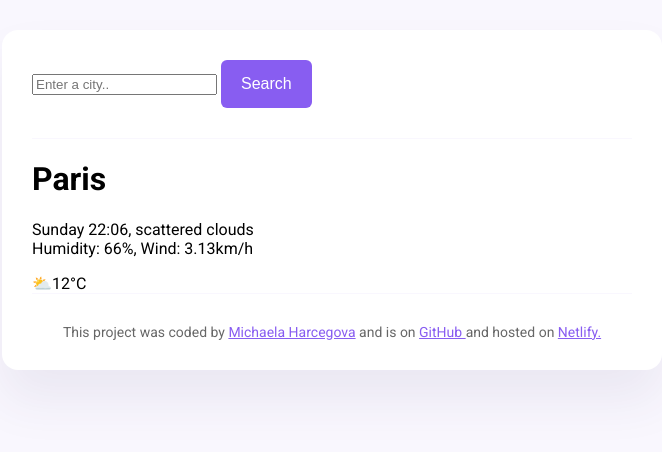
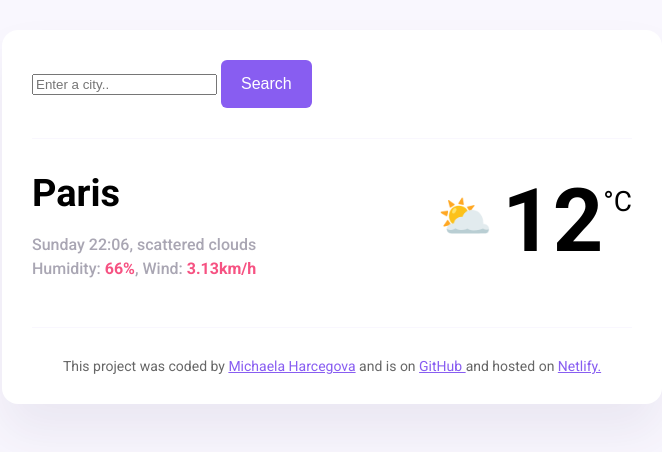
Before and after one commit to mikih484/Weather-application, a plain HTML site: page index.html in a window 1280 px wide. Shown: the whole page, without its empty margins (308-970 px from the left). Drawn offline with Linux system fonts and the light colour scheme.

Commit message:
Added CSS and classes to the main section

```diff
--- a/index.html
+++ b/index.html
@@ -26,15 +26,21 @@
         </form>
       </header>
       <main>
-        <div>
-          <h1>Paris</h1>
-          <p>
-            Sunday 22:06, scattered clouds
-            <br />
-            Humidity: 66%, Wind: 3.13km/h
-          </p>
+        <div class="weather-app-data">
+          <div>
+            <h1 class="weather-app-city">Paris</h1>
+            <p class="weather-app-details">
+              Sunday 22:06, scattered clouds
+              <br />
+              Humidity: <strong>66%</strong>, Wind: <strong>3.13km/h </strong>
+            </p>
+          </div>
+          <div class="weather-app-temperature-container">
+            <div class="weather-app-icon">⛅️</div>
+            <div class="weather-app-value">12</div>
+            <div class="weather-app-unit">°C</div>
+          </div>
         </div>
-        <div>⛅️12°C</div>
       </main>
       <footer>
         This project was coded by
--- a/src/style.css
+++ b/src/style.css
@@ -6,6 +6,7 @@ body {
 a {
   color: #885df1;
 }
+
 .container {
   background: white;
   max-width: 600px;
@@ -28,6 +29,7 @@ header {
   font-size: 16px;
   padding: 20px;
 }
+
 .search-form-button {
   background: #885df1;
   padding: 15px 20px;
@@ -37,6 +39,50 @@ header {
   color: white;
 }
 
+main {
+  padding: 30px 0;
+}
+
+.weather-app-data {
+  display: flex;
+  justify-content: space-between;
+}
+
+.weather-app-city {
+  margin: 0;
+  font-size: 38px;
+  line-height: 48px;
+}
+
+.weather-app-details {
+  font-size: 16px;
+  color: rgba(39, 33, 66, 0.4);
+  line-height: 24px;
+  font-weight: 500;
+}
+
+.weather-app-details strong {
+  color: #f65282;
+}
+
+.weather-app-temperature-container {
+  display: flex;
+}
+
+.weather-app-icon {
+  font-size: 44px;
+  margin-top: 22px;
+}
+.weather-app-value {
+  font-size: 88px;
+  margin-left: 10px;
+  font-weight: bold;
+}
+
+.weather-app-unit {
+  margin-top: 16px;
+  font-size: 28px;
+}
 footer {
   border-top: 1px solid #f9f7fe;
   padding: 30px 0 0 0;
```
